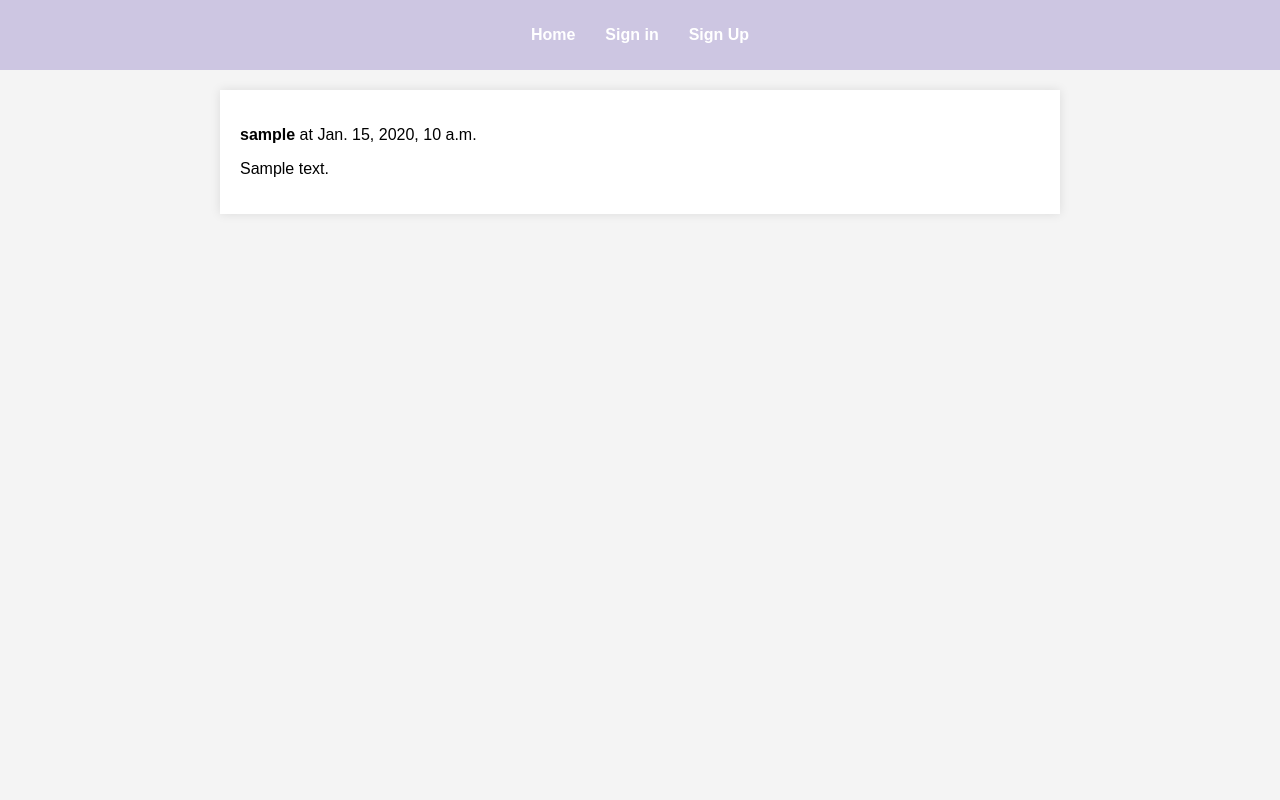
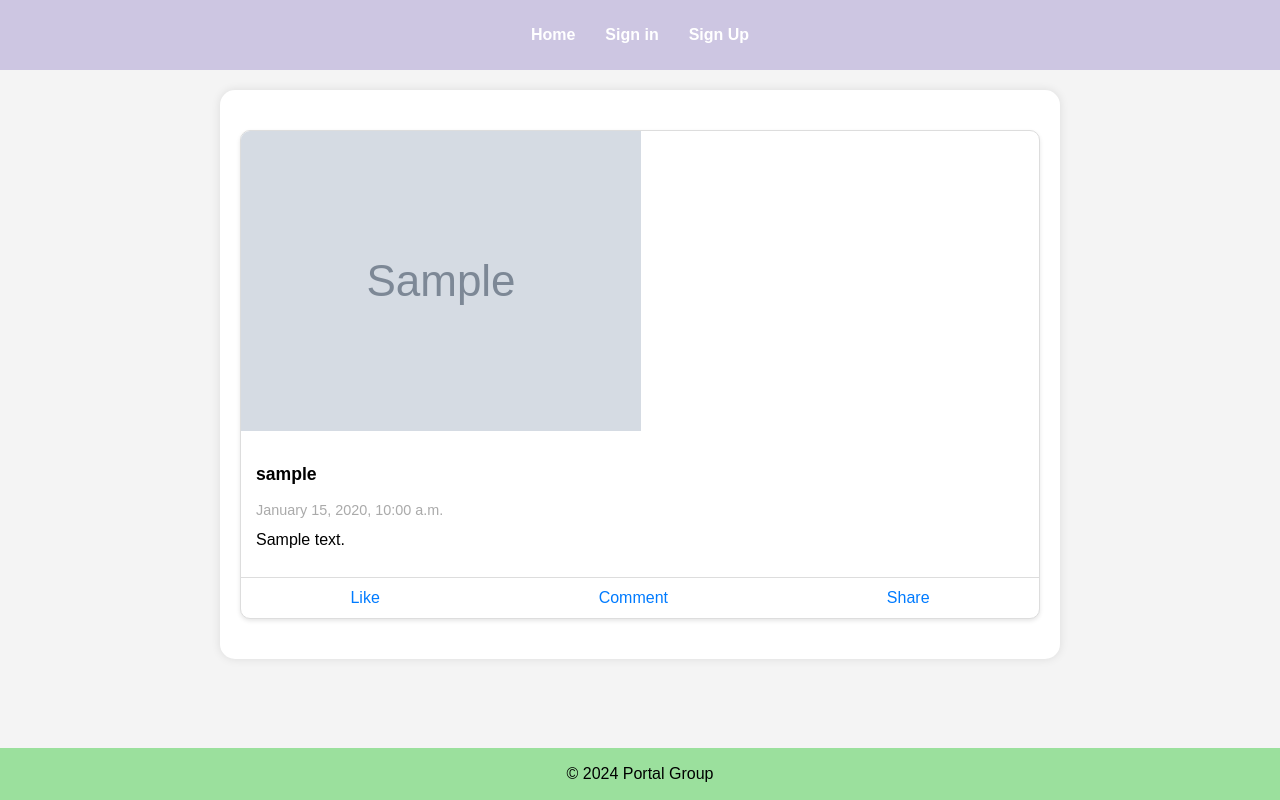
Before and after one commit to Filip-Mistyuk/Social-Media, a Django app: page / in a window 1280 px wide. Run offline with Django 5.2, Linux system fonts and the light colour scheme; tables that the repository leaves empty hold one stand-in row (values such as "Sample post"); grey boxes marked "Sample" are stand-in pictures.

Commit message:
Add post border and add actions buttons(They don't work)

```diff
--- a/Social/Post/forms.py
+++ b/Social/Post/forms.py
@@ -4,4 +4,7 @@ from .models import Post
 class PostForm(forms.ModelForm):
     class Meta:
         model = Post
-        fields = ['content']
+        fields = ['photo', 'content']
+        widgets = {
+            'content': forms.Textarea(attrs={'rows': 3}),
+        }
--- a/Social/Post/models.py
+++ b/Social/Post/models.py
@@ -3,7 +3,8 @@ from django.contrib.auth.models import User
 
 class Post(models.Model):
     author = models.ForeignKey(User, on_delete=models.CASCADE)
-    content = models.TextField()
+    photo = models.ImageField(upload_to='post_photos/', blank=True, null=True)
+    content = models.TextField(blank=True)
     created_at = models.DateTimeField(auto_now_add=True)
 
     def __str__(self):
--- a/Social/Post/views.py
+++ b/Social/Post/views.py
@@ -6,7 +6,7 @@ from .forms import PostForm
 @login_required
 def create_post(request):
     if request.method == 'POST':
-        form = PostForm(request.POST)
+        form = PostForm(request.POST, request.FILES)
         if form.is_valid():
             post = form.save(commit=False)
             post.author = request.user
--- a/Social/static/css/home.css
+++ b/Social/static/css/home.css
@@ -1,45 +1,108 @@
+
 body {
   font-family: Arial, sans-serif;
   margin: 0;
   padding: 0;
   background-color: #f4f4f4;
 }
+
 header {
   background-color: #cdc6e2;
   color: white;
   padding: 10px 0;
   text-align: center;
 }
+
 nav ul {
   list-style-type: none;
   padding: 0;
   display: flex;
   justify-content: center;
 }
+
 nav ul li {
   margin: 0 15px;
 }
+
 nav ul li a {
   color: white;
   text-decoration: none;
   font-weight: bold;
 }
+
 nav ul li a:hover {
   text-decoration: underline;
 }
+
 main {
   padding: 20px;
   max-width: 800px;
   margin: 20px auto;
   background-color: white;
   box-shadow: 0 0 10px rgba(0, 0, 0, 0.1);
+  border-radius: 15px;
 }
+
 footer {
   background-color: #9be09d;
-    color: white;
+  color: rgb(0, 0, 0);
   text-align: center;
-    padding: 10px 0;
+  padding: 1px 0;
   position: fixed;
   width: 100%;
   bottom: 0;
 }
+
+.post {
+  background-color: #fff;
+  border: 1px solid #ddd;
+  border-radius: 10px;
+  margin: 20px 0;
+  overflow: hidden;
+  box-shadow: 0 2px 4px rgba(0, 0, 0, 0.1);
+}
+
+.post img {
+  max-width: 100%;
+  display: block;
+}
+
+.post-content {
+  padding: 15px;
+}
+
+.post-author {
+  font-weight: bold;
+  font-size: 1.1em;
+}
+
+.post-timestamp {
+  color: #aaa;
+  font-size: 0.9em;
+  margin-bottom: 10px;
+}
+
+.post-text {
+  font-size: 1em;
+  line-height: 1.5em;
+  margin: 10px 0;
+}
+
+.post-actions {
+  display: flex;
+  justify-content: space-around;
+  padding: 10px 0;
+  border-top: 1px solid #ddd;
+}
+
+.post-actions button {
+  background: none;
+  border: none;
+  color: #007bff;
+  cursor: pointer;
+  font-size: 1em;
+}
+
+.post-actions button:hover {
+  text-decoration: underline;
+}
--- a/Social/templates/base.html
+++ b/Social/templates/base.html
@@ -13,8 +13,8 @@
       <ul>
         <li><a href="{% url 'main:home' %}">Home</a></li>
         {% if user.is_authenticated %}
-            <li><a href="{% url 'auth_sys:logout' %}">Logout</a></li>
-            <li><a href="{% url 'post:create_post' %}">Create Post</a></li>
+          <li><a href="{% url 'auth_sys:logout' %}">Logout</a></li>
+          <li><a href="{% url 'post:create_post' %}">Create Post</a></li>
         {% else %}
           <li><a href="{% url 'auth_sys:login' %}">Sign in</a></li>
           <li><a href="{% url 'auth_sys:signup' %}">Sign Up</a></li>
@@ -26,6 +26,9 @@
     {% block content %}
     {% endblock %}
   </main>
+  <footer>
+    <p>&copy; 2024 Portal Group</p>
+  </footer>
   <script src="{% static 'js/main.js' %}" defer></script>
 </body>
 </html>
--- a/Social/templates/main/home.html
+++ b/Social/templates/main/home.html
@@ -3,10 +3,21 @@
 {% block title %}Home{% endblock %}
 
 {% block content %}
-{% for post in posts %}
-  <div class="post">
-    <p><strong>{{ post.author.username }}</strong> at {{ post.created_at }}</p>
-    <p>{{ post.content }}</p>
-  </div>
-{% endfor %}
+  {% for post in posts %}
+    <div class="post">
+      {% if post.photo %}
+        <img src="{{ post.photo.url }}" alt="Post photo">
+      {% endif %}
+      <div class="post-content">
+        <p class="post-author">{{ post.author.username }}</p>
+        <p class="post-timestamp">{{ post.created_at|date:"F j, Y, g:i a" }}</p>
+        <p class="post-text">{{ post.content }}</p>
+      </div>
+      <div class="post-actions">
+        <button>Like</button>
+        <button>Comment</button>
+        <button>Share</button>
+      </div>
+    </div>
+  {% endfor %}
 {% endblock %}
--- a/Social/templates/post/create_post.html
+++ b/Social/templates/post/create_post.html
@@ -4,7 +4,7 @@
 
 {% block content %}
 <h2>Create a Post</h2>
-<form method="post">
+<form method="post" enctype="multipart/form-data">
   {% csrf_token %}
   {{ form.as_p }}
   <button type="submit">Post</button>
```
Also changed, not shown: Social/Post/migrations/0002_auto_20240719_2309.py (added), Social/media/post_photos/Screenshot_2024-07-14_155405.png (added), Social/media/post_photos/photo_2024-06-02_20-25-09.jpg (added). Lines whose indentation alone changed are shown as unchanged.
